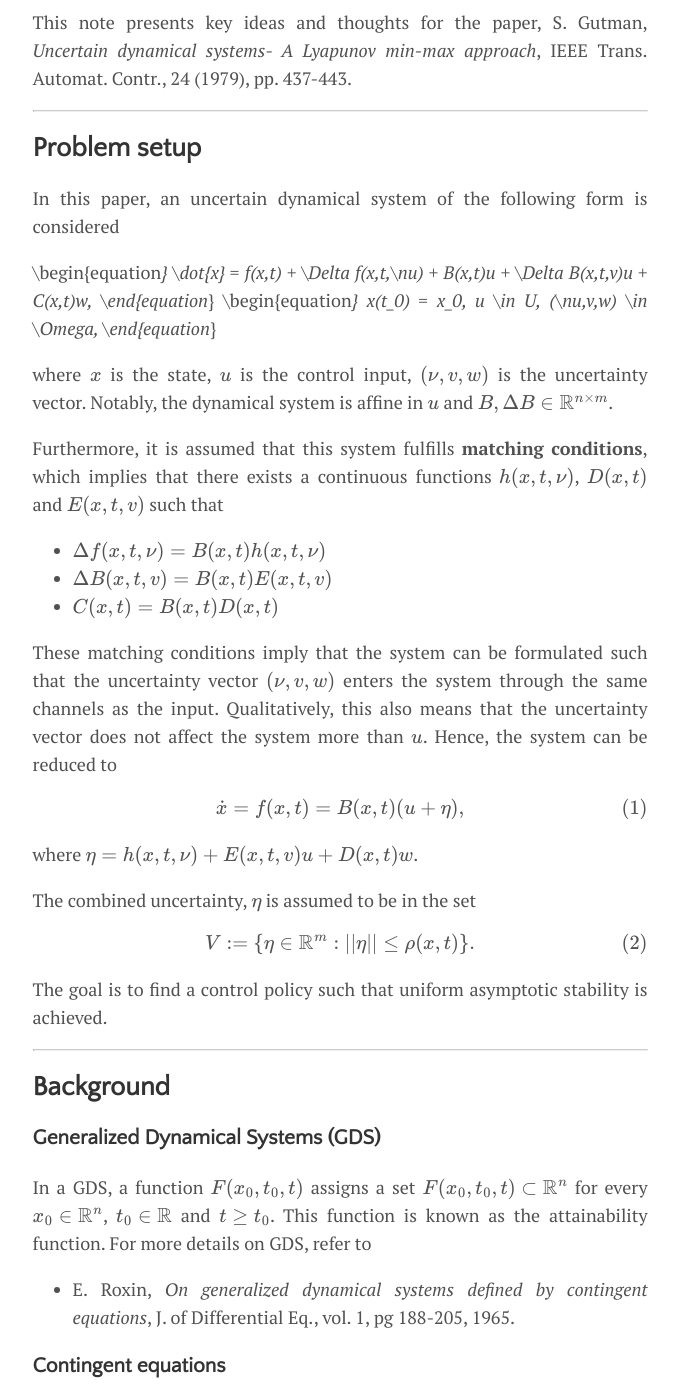
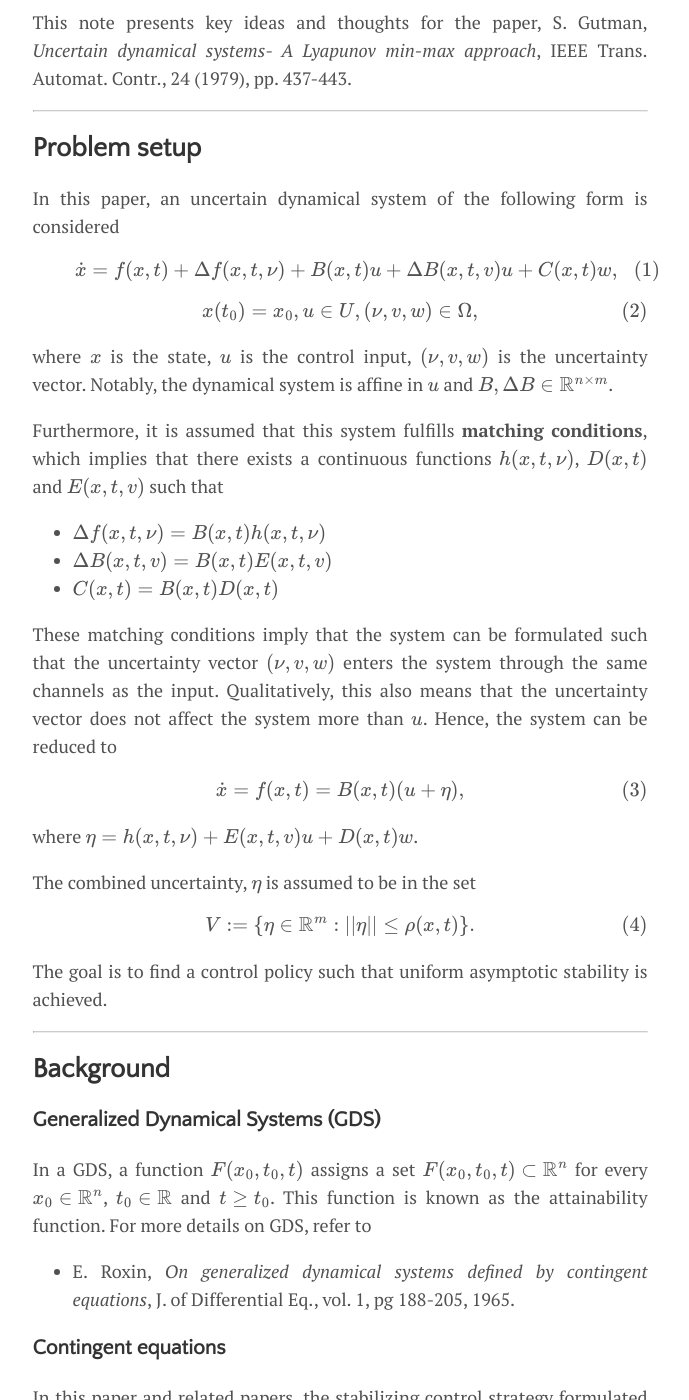
Before and after one commit to CheeGY/cheegy.github.io, a Jekyll site: the page built from _posts/2021-01-12-Gutman1979.md, in a window 1280 px wide and 1400 px high, scrolled down 593 px. Shown: the whole window, without its empty margins (300-989 px from the left). Built offline with Jekyll 4.4.1, drawn with Linux system fonts in a browser that asks for light colours; formulas are drawn with MathJax 3; some of the changed text lies outside the part shown.

Commit message:
Update 2021-01-12-Gutman1979.md

```diff
--- a/_posts/2021-01-12-Gutman1979.md
+++ b/_posts/2021-01-12-Gutman1979.md
@@ -16,12 +16,12 @@ This note presents key ideas and thoughts for the paper, S. Gutman, _Uncertain d
 ## Problem setup
 In this paper, an uncertain dynamical system of the following form is considered
 
-\begin{equation*}
+\begin{equation}
 \dot{x} = f(x,t) + \Delta f(x,t,\nu) + B(x,t)u + \Delta B(x,t,v)u + C(x,t)w,
-\end{equation*}
-\begin{equation*}
+\end{equation}
+\begin{equation}
 x(t_0) = x_0, u \in U, (\nu,v,w) \in \Omega,
-\end{equation*}
+\end{equation}
 
 where $x$ is the state, $u$ is the control input, $(\nu, v, w)$ is the uncertainty vector. Notably, the dynamical system is affine in $u$ and $B,\Delta B \in \mathbb R^{n \times m}$.
 
@@ -32,13 +32,13 @@ Furthermore, it is assumed that this system fulfills **matching conditions**, wh
 
 These matching conditions imply that the system can be formulated such that the uncertainty vector $(\nu, v, w)$ enters the system through the same channels as the input. Qualitatively, this also means that the uncertainty vector does not affect the system more than $u$. Hence, the system can be reduced to
 \begin{equation}
-\dot{x} = f(x,t) = B(x,t)(u + \eta), \label{1}\tag{1}
+\dot{x} = f(x,t) = B(x,t)(u + \eta),
 \end{equation}
 where $\eta = h(x,t,\nu) + E(x,t,v)u + D(x,t)w$.
 
 The combined uncertainty, $\eta$ is assumed to be in the set
 \begin{equation}
-V := \\{ \eta \in \mathbb R^m : ||\eta||\leq \rho(x,t)\\}. \label{2}\tag{2}
+V := \\{ \eta \in \mathbb R^m : ||\eta||\leq \rho(x,t)\\}.
 \end{equation}
 
 The goal is to find a control policy such that uniform asymptotic stability is achieved.
@@ -53,9 +53,9 @@ In a GDS, a function $F(x_0, t_0, t)$ assigns a set $F(x_0, t_0, t) \subset \mat
 In this paper and related papers, the stabilizing control strategy formulated is a discontinuous design. Therefore, this concept of _contingent equations_ is introduced to define the notion of a solution in the context of GDS.
 
 Given a curve $x(t)$, the set of $y \in \mathbb R^n$ such that there exists $\{t_i\}$, $i \in \mathbb N$, $t_i \to t_0$, $t_i \neq t_0$, and
-\begin{equation*}
+\begin{equation}
 y = \lim_{i \to \infty} \frac{x(t_i) - x(t_0)}{t_i - t_0}
-\end{equation*}
+\end{equation}
 is called the contingent derivative of $x(t)$ at $x(t_0)$, denoted by $D^*x(t)$. Geometrically, it is a set of straight lines through a point (a cone) or two sets of half lines (a forward and backward cone).
 
 The expression $D^*x \subset E(x,t) \subset \mathbb R^n$, where  $E(x,t)$ depends on $(x,t)$ is known as the contingent equation. Solving this means to find all curves $x(t)$ that satisfy this subset constraint.
```
Also changed, not shown: other parts of _posts/2021-01-12-Gutman1979.md (+4 -4 lines).
